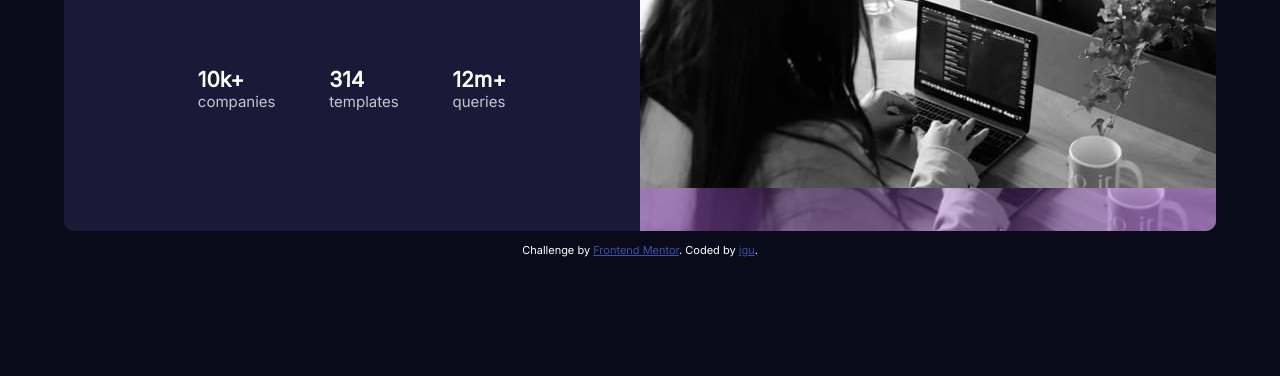
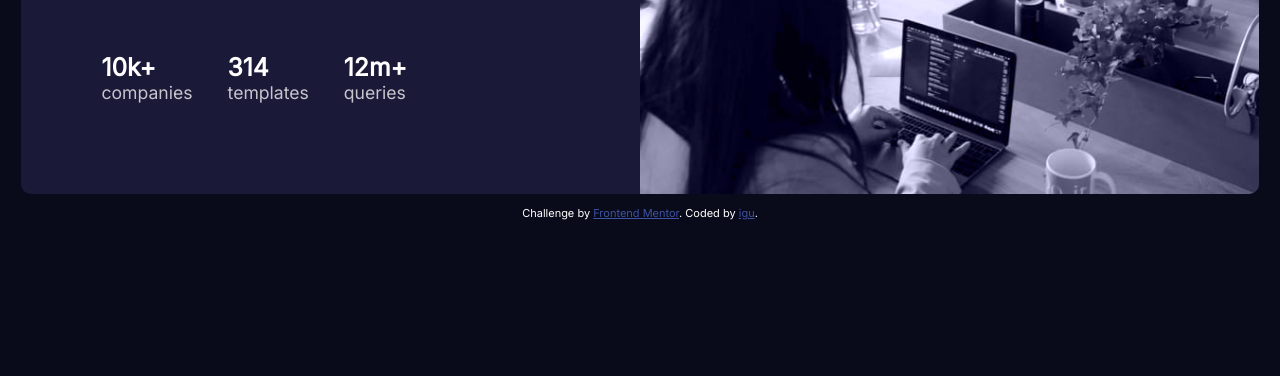
Before and after one commit to mit-igu/stats-preview-card, a plain HTML site: page index.html in a window 1280 px wide. Shown: the part 424-800 px from the top of the page. Drawn offline with Linux system fonts and the light colour scheme.

Commit message:
Add files via upload

```diff
--- a/style.css
+++ b/style.css
@@ -1,8 +1,6 @@
 @import url('https://fonts.googleapis.com/css2?family=Inter&display=swap');
 
 :root{
-    font-size: 15px;
-    font-family: 'Inter', sans-serif;
     --body-bg: hsl(233, 47%, 7%);
     --card-bg: hsl(244, 38%, 16%);
     --accent: hsl(277, 64%, 61%);
@@ -17,8 +15,9 @@
 }
 
 body{
+    font-size: 1.1rem;
+    font-family: 'Inter', sans-serif;
     min-height: 100vh;
-    width: 100vw;
     background-color: var(--body-bg);
     display: flex;
     flex-direction: column;
@@ -29,8 +28,8 @@ body{
 }
 
 .card{
-    min-height: 90vh;
-    width: 90vw;
+    min-height: 90%;
+    min-width: 90%;
     background: var(--card-bg);
     overflow: hidden;
     border-radius: 10px;
@@ -40,11 +39,19 @@ body{
 }
 
 .bg-image{
-    background-image: url(./images/image-header-mobile.jpg);
-    background-size: cover;
-    box-shadow: inset 0 0 1000px var(--accent);
+    position: relative;
     width: 100%;
-    min-height: 200px;
+    min-height: 100px;
+    background-color: hsla(277, 64%, 61%, 0.7);
+    mix-blend-mode: luminosity;
+    overflow: hidden;
+}
+
+.bg-image img{
+    position: absolute;
+    width: 100%;
+    top: 0;
+    left:0;
 }
 
 .text-content{
@@ -69,13 +76,13 @@ body{
 }
 
 .stats{
-    margin-top: 30px;
+    margin-top: 10px;
     color: var(--transparent-white);
 }
 
 .stats-head{
     color: var(--heading);
-    font-size: 1.4rem;
+    font-size: 1.4em;
     font-weight: bolder;
 }
 
@@ -84,27 +91,37 @@ body{
         flex-direction: row-reverse;
         text-align: left;
         position: relative;
-        min-height: 500px;
+        min-height: 450px;
+        min-width: 900px;
     }
 
     .text-content{
+        max-height: 200px;
         width: 50%;
         padding: 80px;
     }
 
     .text-content p{
-        margin-top: 40px;
-        margin-bottom: 40px;
+        margin-top: 30px;
     }
 
     .bg-image{
         width: 50%;
     }
 
+    .bg-image img{
+        width: 100%;
+        height: auto;
+    }
+
     .stats-container{
         display: flex;
-        justify-content: space-evenly;
+        justify-content:start;
         width: 100%;
+    }
+
+    .stats{
+        margin-right: 35px;
     }
 }
 
```
